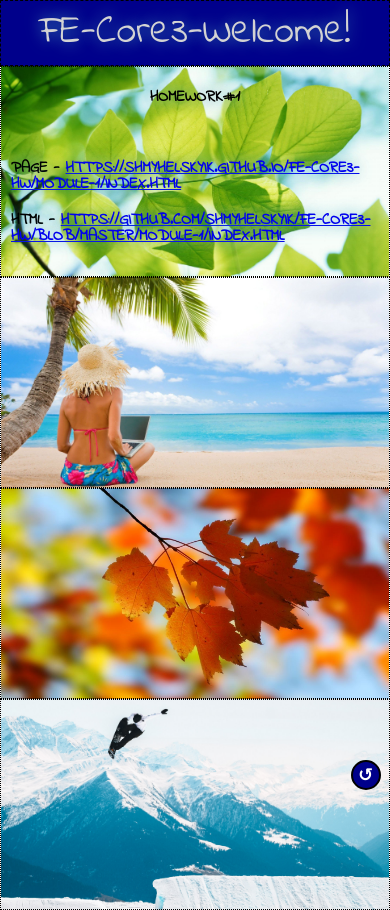
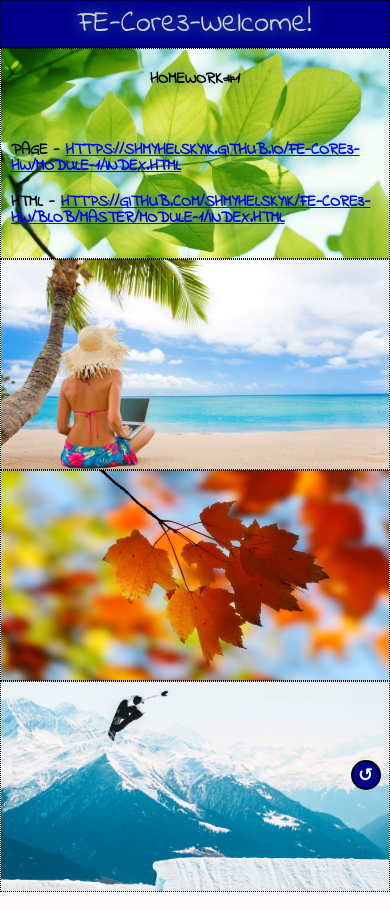
Before and after one commit to ShmyhelskyiK/fe-core3-hw, a plain HTML site: page index.html in a window 390 px wide. Drawn offline with Linux system fonts and the light colour scheme.

Commit message:
edit media queries

```diff
--- a/css/style.css
+++ b/css/style.css
@@ -80,9 +80,9 @@ body {
 @media (max-width: 640px) {
   .header {
     width: 100%;
-    font-size: 40px;
+    font-size: 30px;
     text-shadow: 0 0 15px #4daabe;
-    padding: 12px;
+    padding: 8px;
     display: flex;
     justify-content: space-around;
     position: relative;
```
